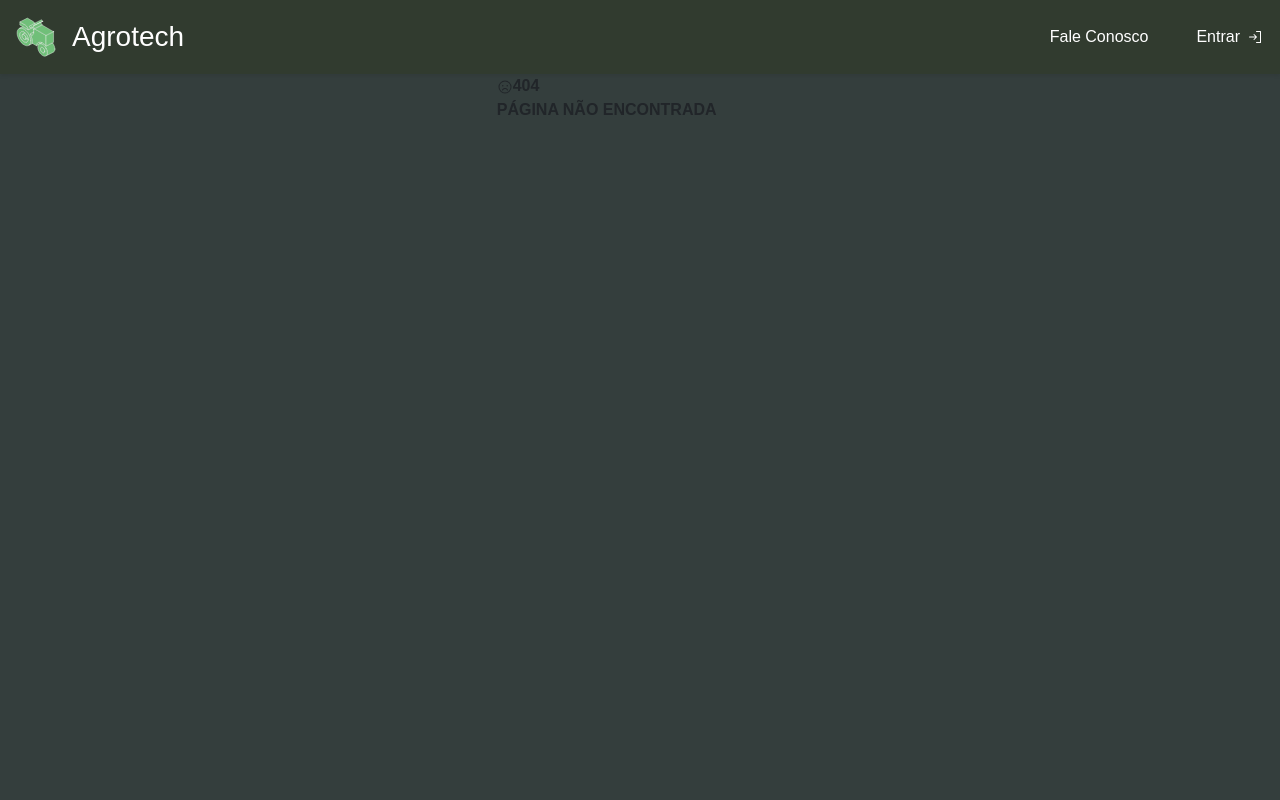
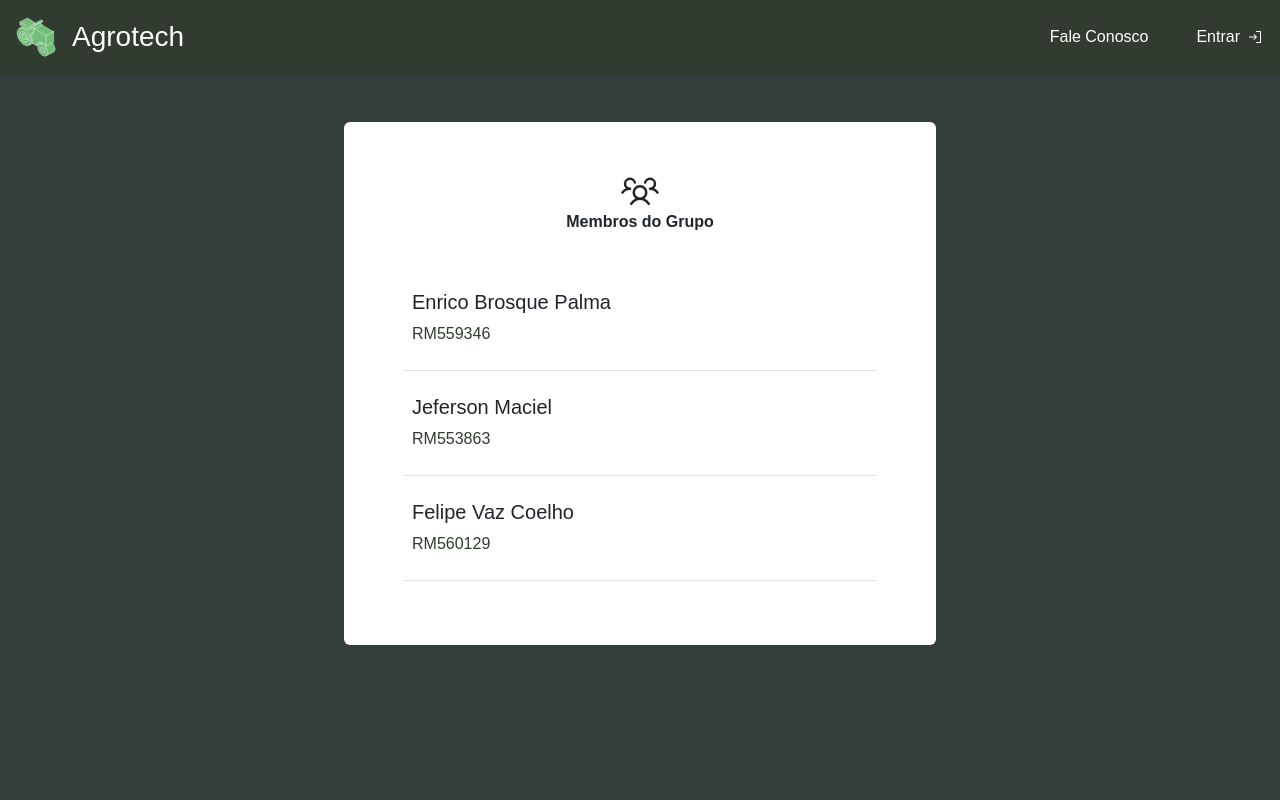
Before and after one commit to FIAP-1ESOR-2024-2/sprint5, a React (Vite) app: page /about in a window 1280 px wide. Before the commit this address had no page. Shown: the top 800 px of the page. Built offline with nearby package versions, Linux system fonts and the light colour scheme.

Commit message:
Adds About us page

```diff
--- a/src/App.jsx
+++ b/src/App.jsx
@@ -7,6 +7,7 @@ import ContactPage from './pages/ContactPage'
 import LoginPage from './pages/LoginPage'
 import RegisterPage from './pages/RegisterPage'
 import NotFoundPage from './pages/NotFoundPage'
+import AboutUsPage from "./pages/AboutUsPage.jsx";
 
 function App() {
   return (
@@ -20,6 +21,7 @@ function App() {
             <Route path="/contact" element={<ContactPage />} />
             <Route path="/login" element={<LoginPage />} />
             <Route path="/register" element={<RegisterPage />} />
+            <Route path="/about" element={<AboutUsPage />} />
             <Route path="*" element={<NotFoundPage />} />
           </Routes>
         </div>
--- a/src/components/Footer.jsx
+++ b/src/components/Footer.jsx
@@ -22,7 +22,7 @@ function Footer() {
                             </Link>
                         </li>
                         <li>
-                            <Link to="*" className="nav-text">
+                            <Link to="/about" className="nav-text">
                                 Sobre nós
                             </Link>
                         </li>
--- /dev/null
+++ b/src/pages/AboutUsPage.jsx
@@ -0,0 +1,40 @@
+import {UsersThree} from "@phosphor-icons/react";
+
+function AboutUsPage() {
+    const membros = [
+        {
+            nome: "Enrico Brosque Palma",
+            rm: "RM559346"
+        },
+        {
+            nome: "Jeferson Maciel",
+            rm: "RM553863"
+        },
+        {
+            nome: "Felipe Vaz Coelho",
+            rm: "RM560129"
+        }
+    ]
+
+    return (
+        <>
+            <div className="m-5 d-flex justify-content-center">
+                <div className="p-5 row bg-white rounded d-flex w-50 justify-content-center">
+                    <UsersThree className="main-logo"/>
+                    <b className="text-center">Membros do Grupo</b>
+                    <div className="mt-5">
+                        {membros.map((membro, index) => (
+                            <div key={index} className="member-item mb-3 p-2 border-bottom">
+                                <h5>{membro.nome}</h5>
+                                <p className="text-secondary">{membro.rm}</p>
+                            </div>
+                        ))}
+                    </div>
+                </div>
+
+            </div>
+        </>
+    )
+}
+
+export default AboutUsPage
```
